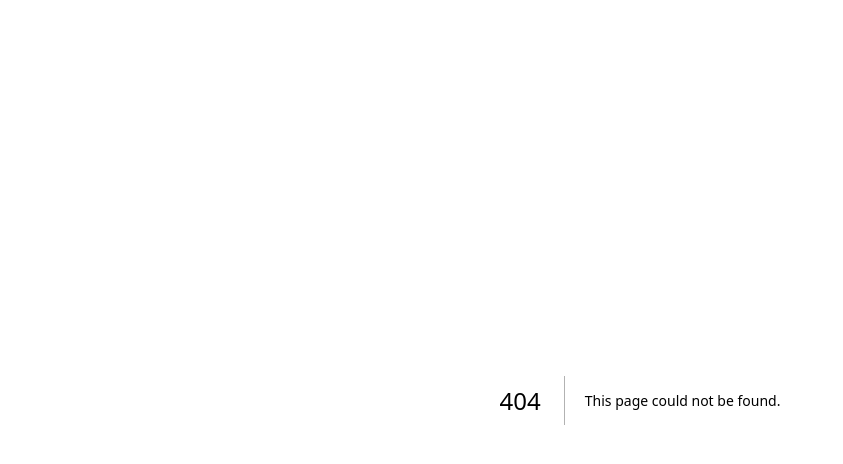
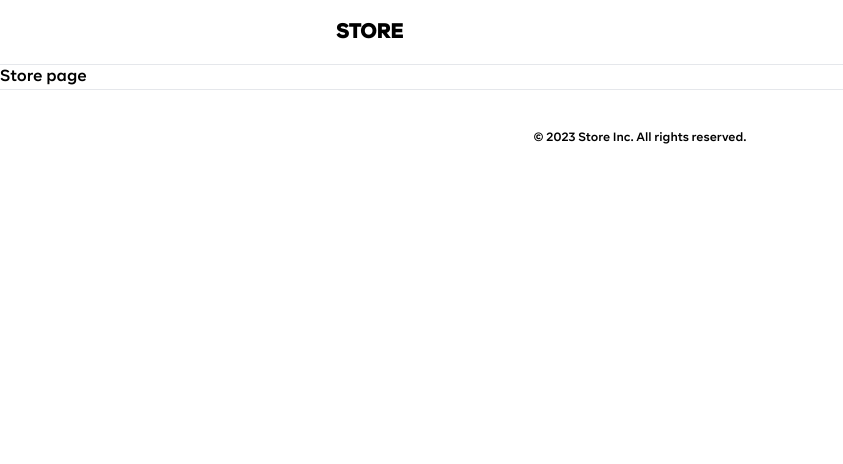
Before and after one commit to OgaDavid/nike-shop, a Next.js app: page /store in a window 1280 px wide. Before the commit this address had no page. Shown: the top 464 px of the page, without its empty margins (0-843 px from the left). Built offline with nearby package versions, Linux system fonts and the light colour scheme.

Commit message:
feat: added tw-merge and clsx, modeled types for billborads and categories, created ui components like container, created footer and navbar

```diff
--- /dev/null
+++ b/app/(routes)/store/(routes)/page.tsx
@@ -0,0 +1,7 @@
+const StorePage = () => {
+    return (
+        <div>Store page</div>
+     );
+}
+
+export default StorePage;
--- a/app/layout.tsx
+++ b/app/layout.tsx
@@ -1,6 +1,8 @@
+import Footer from '@/components/footer';
 import './globals.css'
 import type { Metadata } from 'next'
 import localFont from "next/font/local";
+import Navbar from '@/components/navbar';
 
 const BRFrima = localFont({
   src: [
@@ -44,7 +46,11 @@
 }) {
   return (
     <html lang="en">
-      <body className={BRFrima.className}>{children}</body>
+      <body className={BRFrima.className}>
+      <Navbar />
+        {children}
+        <Footer />
+      </body>
     </html>
   )
 }
--- /dev/null
+++ b/components/footer.tsx
@@ -0,0 +1,11 @@
+const Footer = () => {
+    return (
+        <div className="bg-white border-t">
+            <div className="mx-auto py-10">
+                <p className="text-center text-xs text-black">&copy; 2023 Store Inc. All rights reserved.</p>
+            </div>
+        </div>
+     );
+}
+
+export default Footer;
--- /dev/null
+++ b/components/main-nav.tsx
@@ -0,0 +1,38 @@
+"use client";
+
+import { cn } from "@/lib/utils";
+import { Category } from "@/types";
+import Link from "next/link";
+import { usePathname } from "next/navigation";
+
+interface MainNavProps {
+  data: Category[];
+}
+
+const MainNav: React.FC<MainNavProps> = ({ data }) => {
+  const pathName = usePathname();
+
+  const routes = data.map((route) => ({
+    href: `/category/${route.id}`,
+    label: route.name,
+    active: pathName === `/category/${route.id}`,
+  }));
+  return (
+    <nav className="mx-6 flex items-center space-x-4 lg:space-x-6">
+      {routes.map((route) => (
+        <Link
+          key={route.label}
+          href={route.href}
+          className={cn(
+            "text-sm font-medium transition-colors hover:text-black",
+            route.active ? "text-black" : "text-neutral-500"
+          )}
+        >
+          {route.label}
+        </Link>
+      ))}
+    </nav>
+  );
+};
+
+export default MainNav;
--- /dev/null
+++ b/components/navbar.tsx
@@ -0,0 +1,20 @@
+import Container from "@/components/ui/container";
+import Link from "next/link";
+import MainNav from "@/components/main-nav";
+
+const Navbar = () => {
+  return (
+    <div className="border-b">
+      <Container>
+        <div className="relative px-4 sm:px-6 lg:px-8 flex h-16 items-center">
+          <Link href="/" className="ml-4 flex lg:ml-0 gap-x-2">
+            <p className="font-bold text-xl">STORE</p>
+          </Link>
+          <MainNav data={[]}/>
+        </div>
+      </Container>
+    </div>
+  );
+};
+
+export default Navbar;
--- /dev/null
+++ b/components/ui/container.tsx
@@ -0,0 +1,13 @@
+interface ContainerProps {
+    children: React.ReactNode
+}
+
+const Container: React.FC<ContainerProps> = ({ children }) => {
+    return (
+        <div className="mx-auto max-w-2xl">
+            {children}
+        </div>
+     );
+}
+
+export default Container;
--- /dev/null
+++ b/lib/utils.ts
@@ -0,0 +1,6 @@
+import { type ClassValue, clsx } from "clsx"
+import { twMerge } from "tailwind-merge"
+
+export function cn(...inputs: ClassValue[]) {
+  return twMerge(clsx(inputs))
+}
--- a/package.json
+++ b/package.json
@@ -13,12 +13,14 @@
     "@types/react": "18.2.14",
     "@types/react-dom": "18.2.6",
     "autoprefixer": "10.4.14",
+    "clsx": "^1.2.1",
     "eslint": "8.44.0",
     "eslint-config-next": "13.4.9",
     "next": "13.4.9",
     "postcss": "8.4.25",
     "react": "18.2.0",
     "react-dom": "18.2.0",
+    "tailwind-merge": "^1.13.2",
     "tailwindcss": "3.3.2",
     "typescript": "5.1.6"
   }
--- /dev/null
+++ b/types.ts
@@ -0,0 +1,11 @@
+export interface Billboard {
+    id: string,
+    name: string,
+    imgUrl: string
+}
+
+export interface Category {
+    id: string,
+    name:string,
+    billboard: Billboard
+}
```
Also changed, not shown: 1 other file (tests, documents, lock files or other folders).
